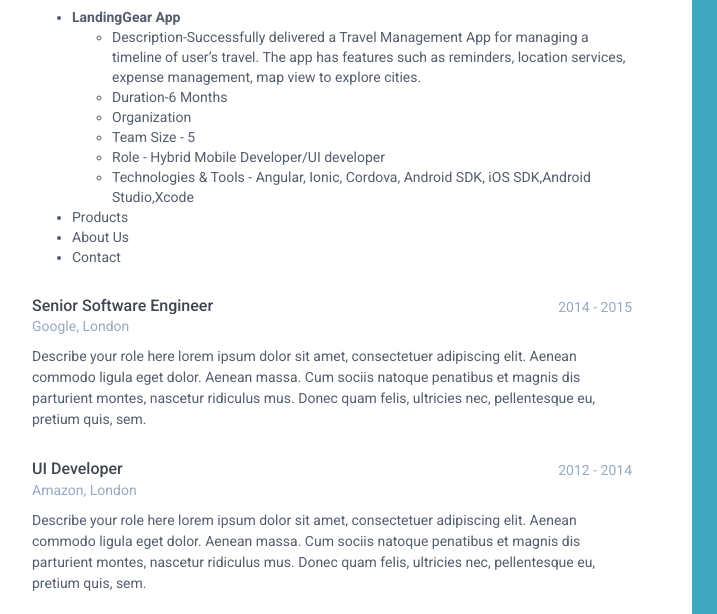
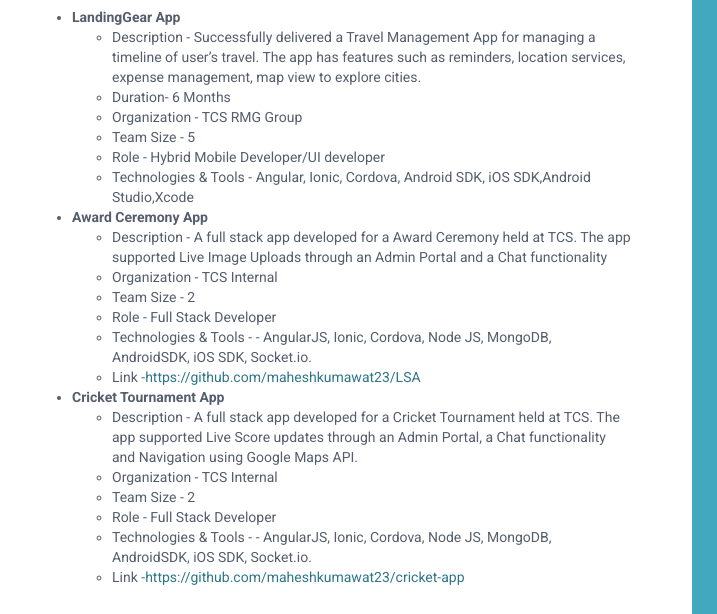
Before and after one commit to maheshkumawat23/maheshkumawat23.github.io, a plain HTML site: page index.html in a window 1280 px wide. Shown: the part 335-949 px from the top of the page, 188-905 px from the left. Drawn offline with Linux system fonts and the light colour scheme.

Commit message:
Update index.html

```diff
--- a/index.html
+++ b/index.html
@@ -96,23 +96,52 @@
                         <p><ul class="list-styled">
                         <li><b>LandingGear App</b>
                                         <ul>
-                                            <li>Description-Successfully delivered a Travel Management App for managing a
+                                            <li>Description - Successfully delivered a Travel Management App for managing a
                                                 timeline of user’s travel. The app has features such as reminders, location
                                                 services, expense management, map view to explore cities.
                                             </li>
-                                            <li>Duration-6 Months</li>
-                                            <li>Organization</li>
+                                            <li>Duration- 6 Months</li>
+                                            <li>Organization - TCS RMG Group</li>
                                             <li>Team Size - 5</li>
                                             <li>Role - Hybrid Mobile Developer/UI developer</li>
                                             <li>Technologies & Tools - Angular, Ionic, Cordova, Android SDK, iOS SDK,Android Studio,Xcode</li>
                                         </ul>
 
                         </li>
-                                    <li>Products
+                        <li><b>Award Ceremony App</b>
+                                        <ul>
+                                            <li>Description - A full stack app developed for a Award Ceremony held at TCS.
+                                            The app supported Live Image Uploads through an Admin Portal and a Chat
+                                            functionality
+                                            </li>
 
-                                    </li>
-                                    <li>About Us</li>
-                                    <li>Contact</li>
+                                            <li>Organization - TCS Internal</li>
+                                            <li>Team Size - 2</li>
+                                            <li>Role - Full Stack Developer</li>
+                                            <li>Technologies & Tools - - AngularJS, Ionic, Cordova, Node JS, MongoDB, AndroidSDK, iOS SDK, Socket.io.
+                                            </li>
+                                            <li>Link -<a href="https://github.com/maheshkumawat23/LSA" target="_blank">https://github.com/maheshkumawat23/LSA</a></li>
+                                        </ul>
+
+                        </li>
+                        <li><b>Cricket Tournament App</b>
+                                        <ul>
+                                            <li>Description - A full stack app developed for a Cricket Tournament held at TCS.
+                                                The app supported Live Score updates through an Admin Portal, a Chat
+functionality and Navigation using Google Maps API.
+
+                                            </li>
+
+                                            <li>Organization - TCS Internal</li>
+                                            <li>Team Size - 2</li>
+                                            <li>Role - Full Stack Developer</li>
+                                            <li>Technologies & Tools - - AngularJS, Ionic, Cordova, Node JS, MongoDB, AndroidSDK, iOS SDK, Socket.io.
+                                            </li>
+                                            <li>Link -<a href="https://github.com/maheshkumawat23/cricket-app" target="_blank">https://github.com/maheshkumawat23/cricket-app</a></li>
+                                        </ul>
+
+                        </li>
+
     </ul></p>
                         <p> </p>
                     </div><!--//details-->
```
